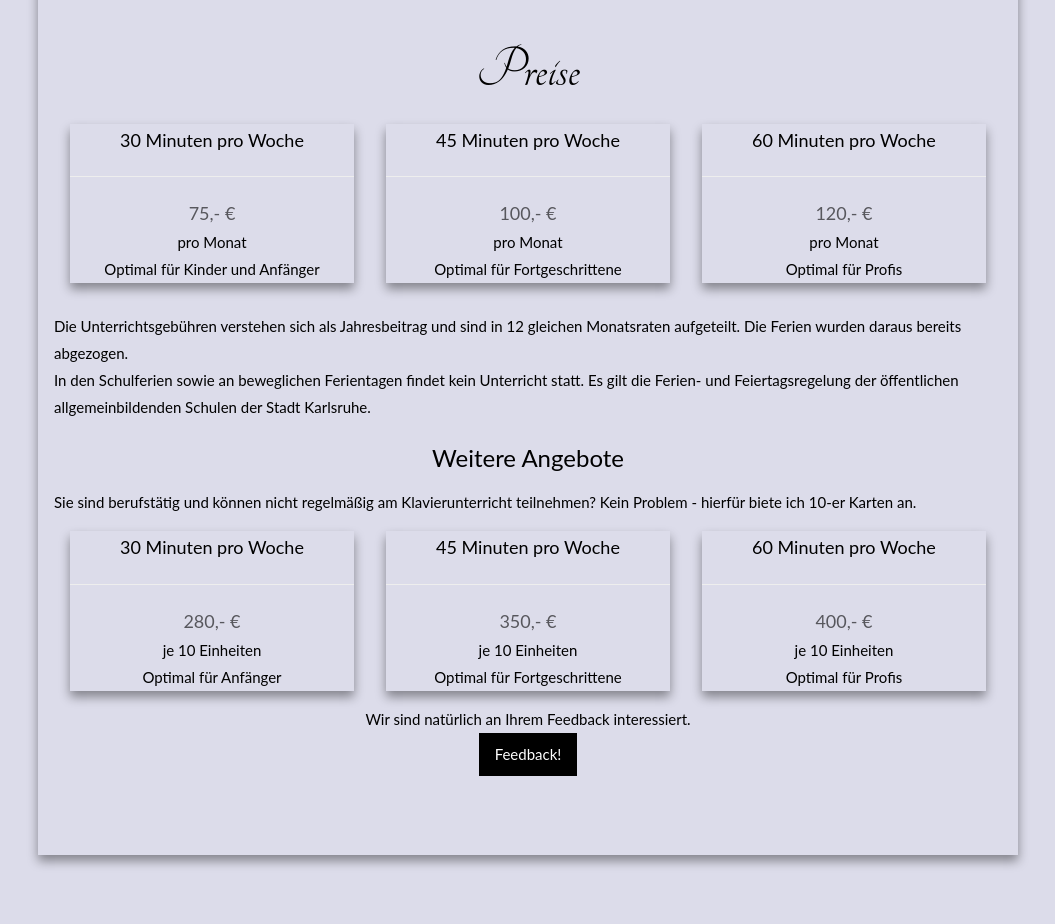
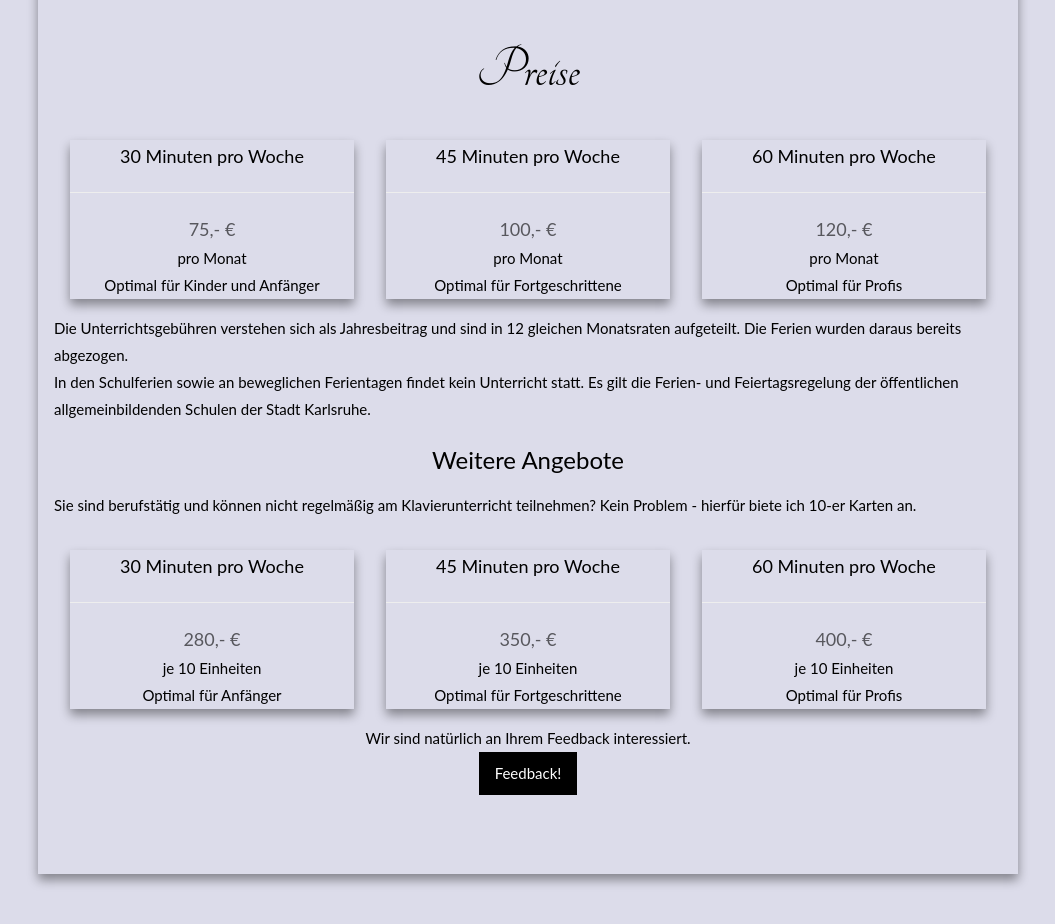
Before and after one commit to doneuros/Webpage, a plain HTML site: page index.html in a window 1280 px wide. Shown: the part 1920-2844 px from the top of the page, without its empty margins (112-1167 px from the left). Drawn offline with nearby package versions, Linux system fonts and the light colour scheme.

Commit message:
fix marging for mobile

```diff
--- a/index.html
+++ b/index.html
@@ -126,7 +126,7 @@
       <div class="w3-center section-header">Preise</div>
       <div class="w3-center">
         <div class="w3-third">
-          <div class="card container w3-margin-right w3-margin-left w3-hover-pale-green w3-hover-opacity">
+          <div class="card container w3-margin w3-hover-pale-green w3-hover-opacity">
             <div class="w3-large">30 Minuten pro Woche <br></div>
             <hr>
             <div class="w3-opacity w3-large">75,- € <br></div>
@@ -136,7 +136,7 @@
           </div>
         </div>
         <div class="w3-third ">
-          <div class="card container w3-margin-right w3-margin-left w3-hover-grey w3-hover-opacity">
+          <div class="card container w3-margin w3-hover-grey w3-hover-opacity">
             <div class="w3-large">45 Minuten pro Woche <br></div>
             <hr>
             <div class="w3-opacity w3-large">100,- € <br></div>
@@ -145,7 +145,7 @@
           </div>
         </div>
         <div class="w3-third ">
-          <div class="card container w3-margin-right w3-margin-left w3-hover-black w3-hover-opacity">
+          <div class="card container w3-margin w3-hover-black w3-hover-opacity">
             <div class="w3-large">60 Minuten pro Woche <br></div>
             <hr>
             <div class="w3-opacity w3-large">120,- € <br></div>
@@ -168,7 +168,7 @@
       <p>
         <div class="w3-center">
           <div class="w3-third">
-            <div class="card container w3-margin-right w3-margin-left w3-hover-pale-green w3-hover-opacity">
+            <div class="card container w3-margin w3-hover-pale-green w3-hover-opacity">
               <div class="w3-large">30 Minuten pro Woche <br></div>
               <hr>
               <div class="w3-opacity w3-large">280,- € <br></div>
@@ -177,7 +177,7 @@
             </div>
           </div>
           <div class="w3-third ">
-            <div class="card container w3-margin-right w3-margin-left w3-hover-grey w3-hover-opacity">
+            <div class="card container w3-margin w3-hover-grey w3-hover-opacity">
               <div class="w3-large">45 Minuten pro Woche <br></div>
               <hr>
               <div class="w3-opacity w3-large">350,- € <br></div>
@@ -186,7 +186,7 @@
             </div>
           </div>
           <div class="w3-third ">
-            <div class="card container w3-margin-right w3-margin-left w3-hover-black w3-hover-opacity">
+            <div class="card container w3-margin w3-hover-black w3-hover-opacity">
               <div class="w3-large">60 Minuten pro Woche <br></div>
               <hr>
               <div class="w3-opacity w3-large">400,- € <br></div>
```
